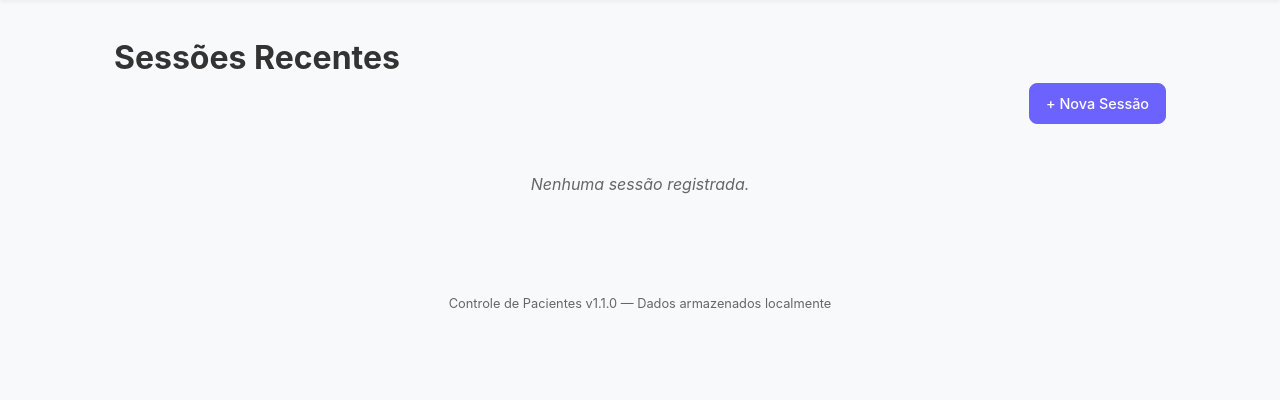
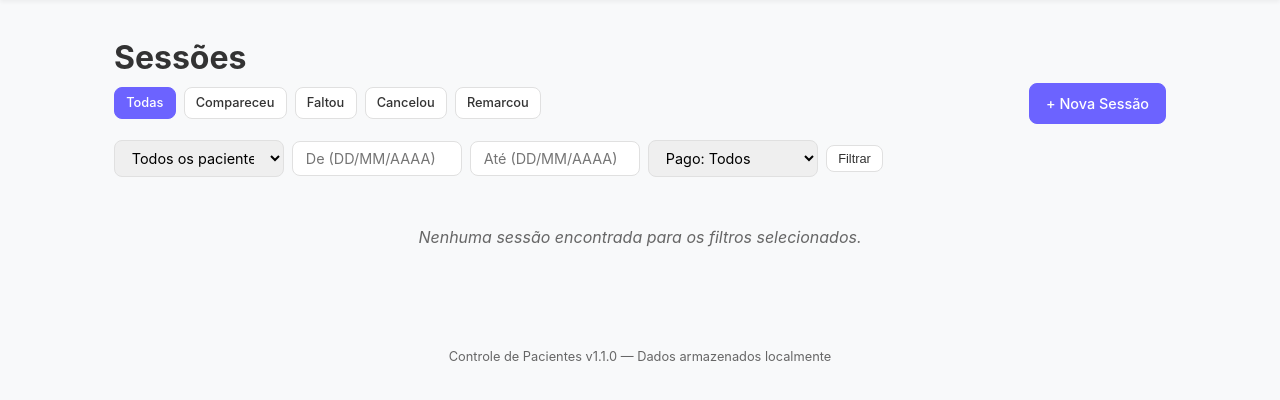
Before and after one commit to PauloMoura81/controle-pacientes, a Flask app: page /sessoes in a window 1280 px wide. Shown: the part 63-463 px from the top of the page. Run offline with Flask 3, Linux system fonts and the light colour scheme.

Commit message:
feat: v1.2.1 - Filtros na tela de Sessões
- Filtro por presença (Todas, Compareceu, Faltou, Cancelou, Remarcou)
- Filtro por paciente, período (data início/fim) e status de pagamento
- Filtros combináveis entre si, preservados ao trocar de filtro

```diff
--- a/app.py
+++ b/app.py
@@ -1,7 +1,7 @@
 """
 Controle de Pacientes - App Web Local
 Desenvolvido para psicólogos gerenciarem seus atendimentos.
-v1.2.0 - Integração Google Drive (Documentos Clínicos)
+v1.2.1 - Filtros na tela de Sessões
 """
 
 import io
@@ -231,8 +231,36 @@ def excluir_paciente(id):
 
 @app.route('/sessoes')
 def listar_sessoes():
-    sessoes = Sessao.query.join(Paciente).order_by(Sessao.data.desc()).limit(50).all()
-    return render_template('sessoes.html', sessoes=sessoes)
+    presenca_filter = request.args.get('presenca', 'Todas')
+    paciente_id_filter = request.args.get('paciente_id', '').strip()
+    pago_filter = request.args.get('pago', '').strip()
+    data_inicio_str = request.args.get('data_inicio', '').strip()
+    data_fim_str = request.args.get('data_fim', '').strip()
+
+    query = Sessao.query.join(Paciente)
+    if presenca_filter != 'Todas':
+        query = query.filter(Sessao.presenca == presenca_filter)
+    if paciente_id_filter:
+        query = query.filter(Sessao.paciente_id == int(paciente_id_filter))
+    if pago_filter in ('Sim', 'Não'):
+        query = query.filter(Sessao.pago == (pago_filter == 'Sim'))
+    data_inicio = _parse_date(data_inicio_str)
+    if data_inicio:
+        query = query.filter(Sessao.data >= data_inicio)
+    data_fim = _parse_date(data_fim_str)
+    if data_fim:
+        query = query.filter(Sessao.data <= data_fim)
+
+    sessoes = query.order_by(Sessao.data.desc()).all()
+    pacientes = Paciente.query.order_by(Paciente.nome).all()
+    return render_template('sessoes.html',
+                           sessoes=sessoes,
+                           pacientes=pacientes,
+                           presenca_filter=presenca_filter,
+                           paciente_id_filter=paciente_id_filter,
+                           pago_filter=pago_filter,
+                           data_inicio=data_inicio_str,
+                           data_fim=data_fim_str)
 
 
 @app.route('/sessoes/nova', methods=['GET', 'POST'])
@@ -538,7 +566,7 @@ if __name__ == '__main__':
     with app.app_context():
         _run_migrations()
         db.create_all()
-    logger.info("Aplicação iniciada - v1.2.0")
-    print("\n  Controle de Pacientes v1.2.0")
+    logger.info("Aplicação iniciada - v1.2.1")
+    print("\n  Controle de Pacientes v1.2.1")
     print("  Acesse no navegador: http://127.0.0.1:5000\n")
     app.run(host='127.0.0.1', port=5000, debug=False)
--- a/static/css/style.css
+++ b/static/css/style.css
@@ -256,6 +256,7 @@ tbody td a {
     display: flex;
     gap: 0.5rem;
     align-items: center;
+    flex-wrap: wrap;
 }
 
 .search-input {
@@ -273,6 +274,11 @@ tbody td a {
     outline: none;
     border-color: var(--primary);
     box-shadow: 0 0 0 3px rgba(108, 99, 255, 0.1);
+}
+
+.search-input-sm {
+    flex: 0 1 170px;
+    max-width: 170px;
 }
 
 /* Forms */
--- a/templates/sessoes.html
+++ b/templates/sessoes.html
@@ -1,11 +1,39 @@
 {% extends "base.html" %}
 {% block title %}Sessões{% endblock %}
 {% block content %}
-<h1>Sessões Recentes</h1>
+<h1>Sessões</h1>
 
 <div class="toolbar">
-    <div></div>
+    <div class="filters">
+        {% for opt, label in [('Todas', 'Todas'), ('Compareceu', 'Compareceu'), ('Faltou', 'Faltou'), ('Cancelou', 'Cancelou'), ('Remarcou', 'Remarcou')] %}
+        <a href="{{ url_for('listar_sessoes', presenca=opt, paciente_id=paciente_id_filter, pago=pago_filter, data_inicio=data_inicio, data_fim=data_fim) }}"
+           class="btn btn-sm {% if presenca_filter == opt %}btn-active{% endif %}">{{ label }}</a>
+        {% endfor %}
+    </div>
     <a href="{{ url_for('nova_sessao') }}" class="btn btn-primary">+ Nova Sessão</a>
+</div>
+
+<div class="search-bar">
+    <form method="GET" action="{{ url_for('listar_sessoes') }}" class="search-form">
+        <input type="hidden" name="presenca" value="{{ presenca_filter }}">
+        <select name="paciente_id" class="search-input search-input-sm">
+            <option value="">Todos os pacientes</option>
+            {% for p in pacientes %}
+            <option value="{{ p.id }}" {% if paciente_id_filter == p.id|string %}selected{% endif %}>{{ p.nome }}</option>
+            {% endfor %}
+        </select>
+        <input type="text" name="data_inicio" placeholder="De (DD/MM/AAAA)" value="{{ data_inicio }}" class="search-input search-input-sm" pattern="\d{2}/\d{2}/\d{4}" maxlength="10">
+        <input type="text" name="data_fim" placeholder="Até (DD/MM/AAAA)" value="{{ data_fim }}" class="search-input search-input-sm" pattern="\d{2}/\d{2}/\d{4}" maxlength="10">
+        <select name="pago" class="search-input search-input-sm">
+            <option value="">Pago: Todos</option>
+            <option value="Sim" {% if pago_filter == 'Sim' %}selected{% endif %}>Pago: Sim</option>
+            <option value="Não" {% if pago_filter == 'Não' %}selected{% endif %}>Pago: Não</option>
+        </select>
+        <button type="submit" class="btn btn-sm">Filtrar</button>
+        {% if paciente_id_filter or pago_filter or data_inicio or data_fim or presenca_filter != 'Todas' %}
+        <a href="{{ url_for('listar_sessoes') }}" class="btn btn-sm">Limpar</a>
+        {% endif %}
+    </form>
 </div>
 
 {% if sessoes %}
@@ -47,6 +75,6 @@
     </tbody>
 </table>
 {% else %}
-<p class="empty">Nenhuma sessão registrada.</p>
+<p class="empty">Nenhuma sessão encontrada para os filtros selecionados.</p>
 {% endif %}
 {% endblock %}
```
Also changed, not shown: README.md.
